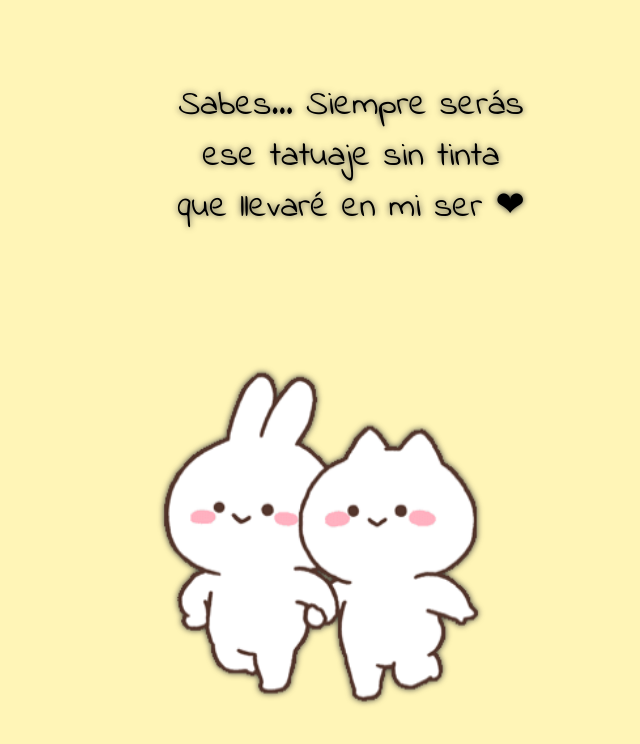
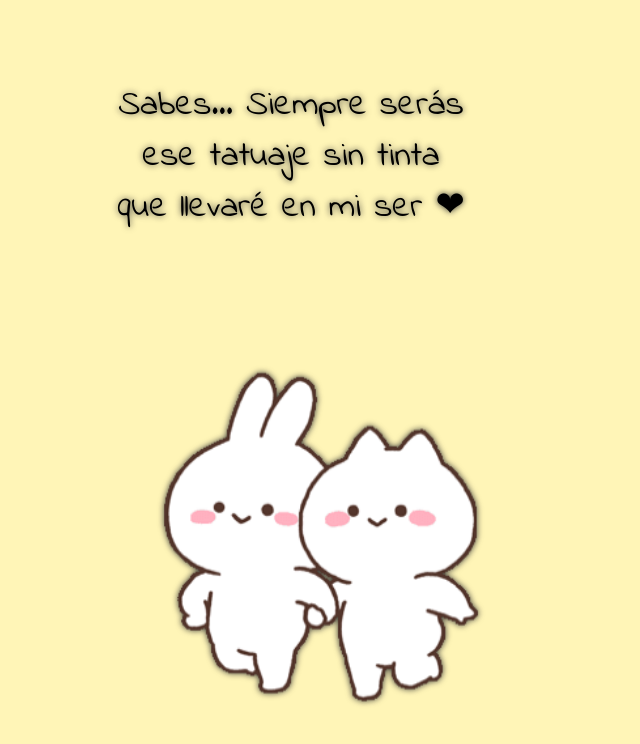
Before and after one commit to aceroch/21_de_septiembre, a plain HTML site: page index.html in a window 1280 px wide. Shown: the whole page, without its empty margins (319-959 px from the left). Drawn offline with Linux system fonts and the light colour scheme.

Commit message:
Update style.css

```diff
--- a/style.css
+++ b/style.css
@@ -184,7 +184,7 @@ html, body {
   width: 360px;
   position: absolute;
   top: -100px;
-  left: 0;
+  left: -20;
   right: 0;
   bottom: auto;
   font-size: 35px;
```
